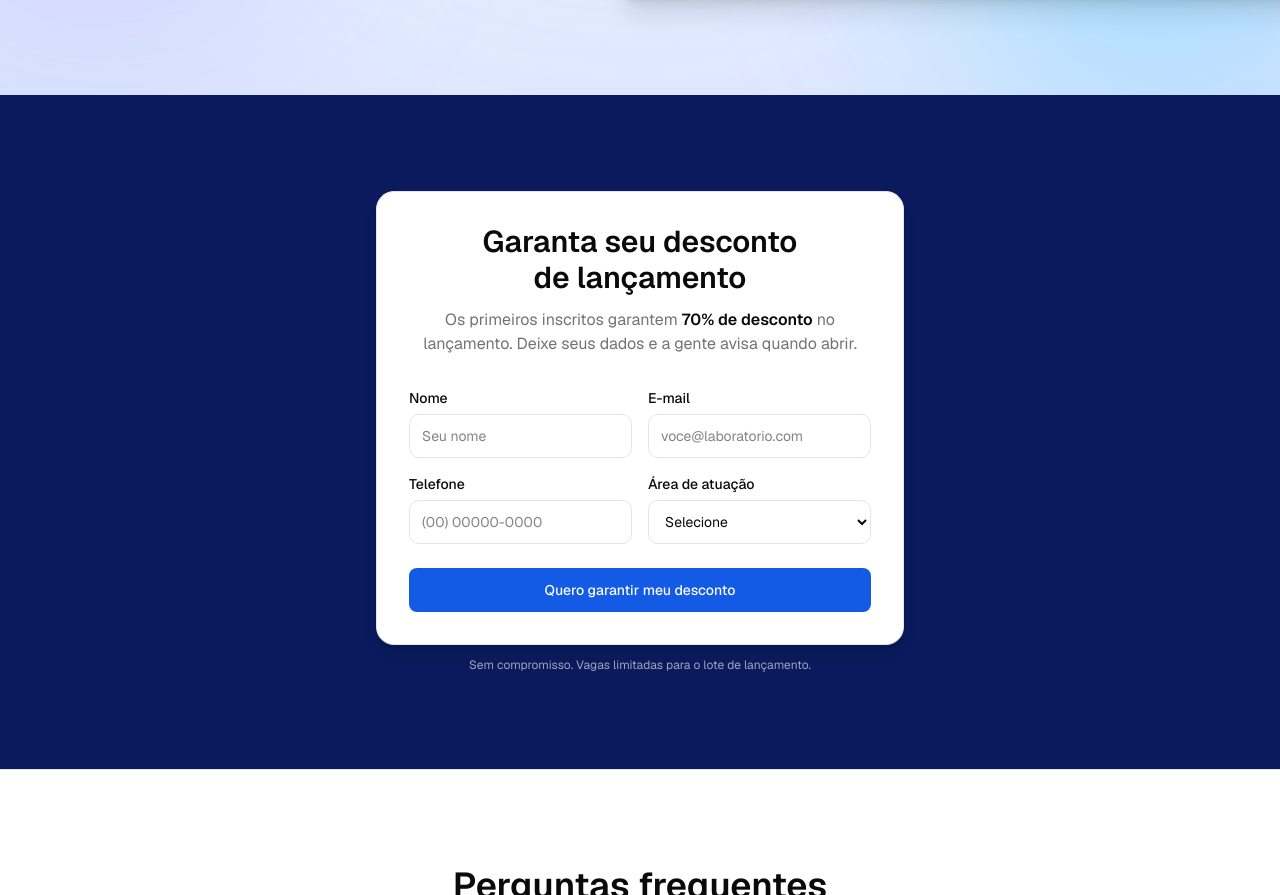
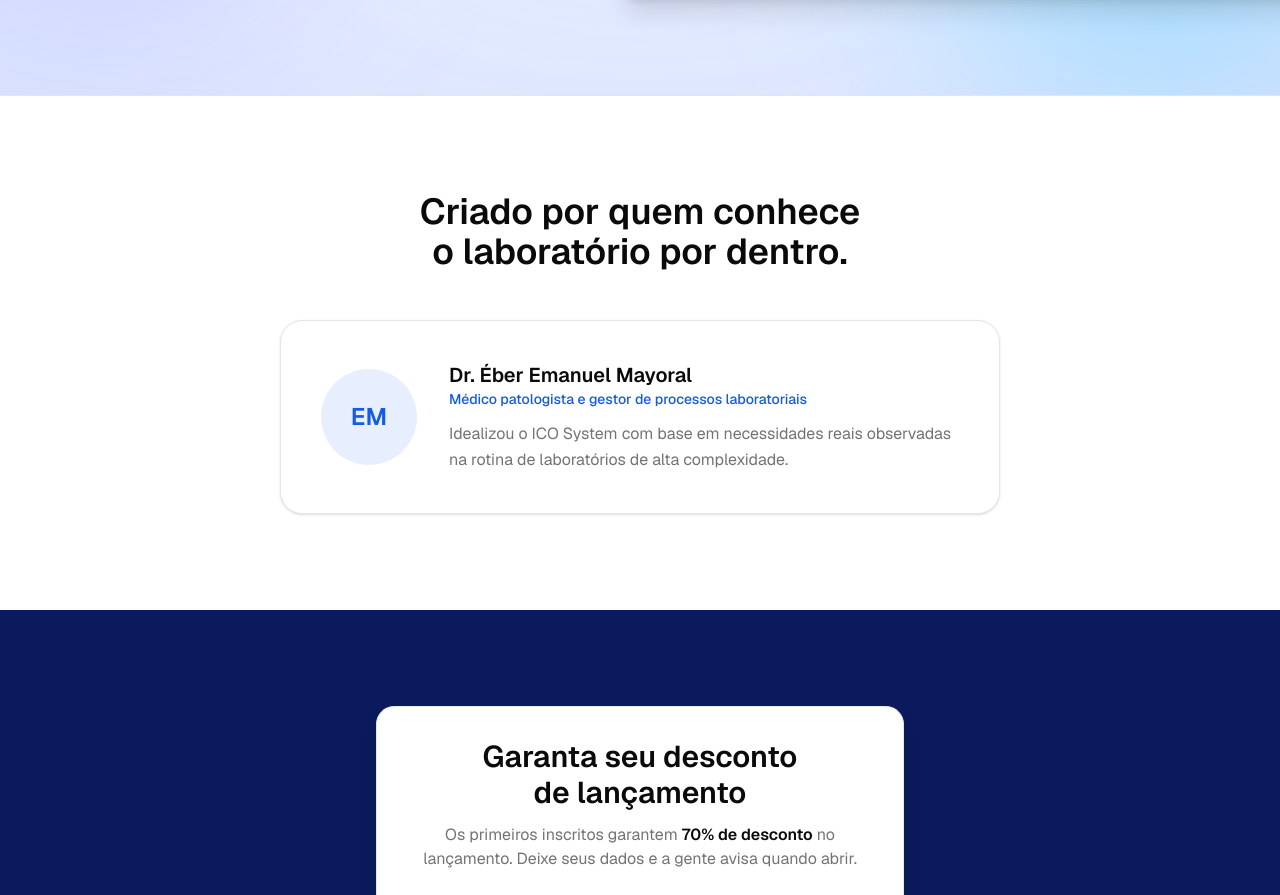
Before and after one commit to ThierryRizzo/ico-system-lp, a Next.js app: page / in a window 1280 px wide. Shown: the part 4845-5740 px from the top of the page. Built offline with nearby package versions, Linux system fonts and the light colour scheme.

Commit message:
Adiciona secao sobre o autor (Dr. Eber Emanuel Mayoral)
Co-Authored-By: Claude Opus 4.8 <noreply@anthropic.com>

```diff
--- a/src/app/page.tsx
+++ b/src/app/page.tsx
@@ -4,6 +4,7 @@ import { AntesDepois } from "@/components/sections/antes-depois"
 import { Beneficios } from "@/components/sections/beneficios"
 import { ComoFunciona } from "@/components/sections/como-funciona"
 import { Funcionalidades } from "@/components/sections/funcionalidades"
+import { Autor } from "@/components/sections/autor"
 import { ListaEspera } from "@/components/sections/lista-espera"
 import { Faq } from "@/components/sections/faq"
 import { SiteFooter } from "@/components/sections/site-footer"
@@ -17,6 +18,7 @@ export default function Home() {
       <Beneficios />
       <ComoFunciona />
       <Funcionalidades />
+      <Autor />
       <ListaEspera />
       <Faq />
       <SiteFooter />
--- /dev/null
+++ b/src/components/sections/autor.tsx
@@ -0,0 +1,30 @@
+export function Autor() {
+    return (
+        <section
+            id="autor"
+            className="border-t">
+            <div className="mx-auto max-w-3xl px-6 py-24">
+                <div className="mx-auto max-w-xl text-center">
+                    <h2 className="text-balance text-3xl font-semibold md:text-4xl">
+                        Criado por quem conhece o laboratório por dentro.
+                    </h2>
+                </div>
+
+                <div className="mt-12 flex flex-col items-center gap-6 rounded-3xl border bg-card p-8 text-center shadow-sm sm:flex-row sm:gap-8 sm:p-10 sm:text-left">
+                    <div className="bg-primary/10 text-primary flex size-24 shrink-0 items-center justify-center rounded-full text-2xl font-semibold">
+                        EM
+                    </div>
+                    <div>
+                        <h3 className="text-xl font-semibold">Dr. Éber Emanuel Mayoral</h3>
+                        <p className="text-primary text-sm font-medium">
+                            Médico patologista e gestor de processos laboratoriais
+                        </p>
+                        <p className="text-muted-foreground mt-3 leading-relaxed">
+                            Idealizou o ICO System com base em necessidades reais observadas na rotina de laboratórios de alta complexidade.
+                        </p>
+                    </div>
+                </div>
+            </div>
+        </section>
+    )
+}
```
